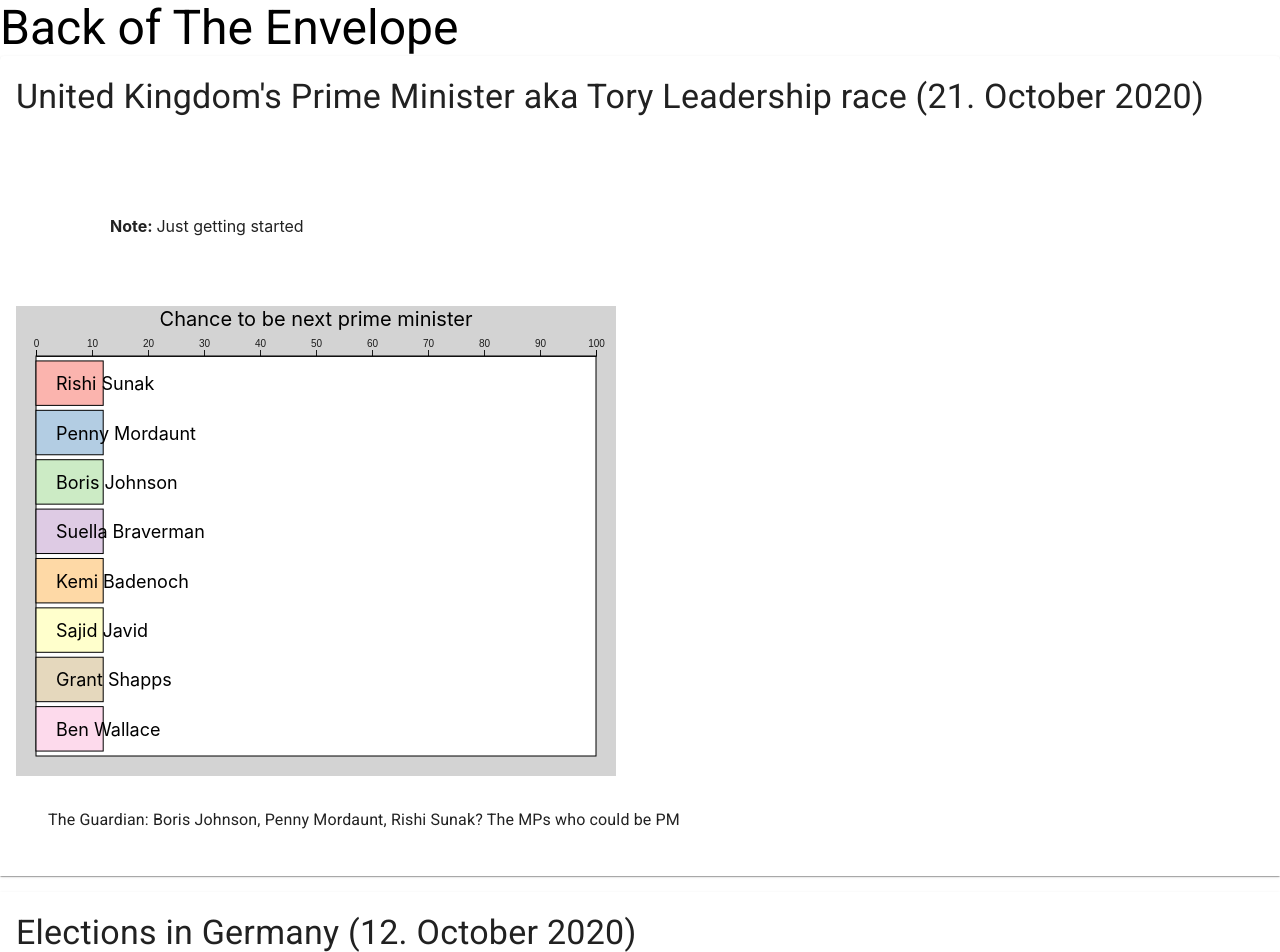
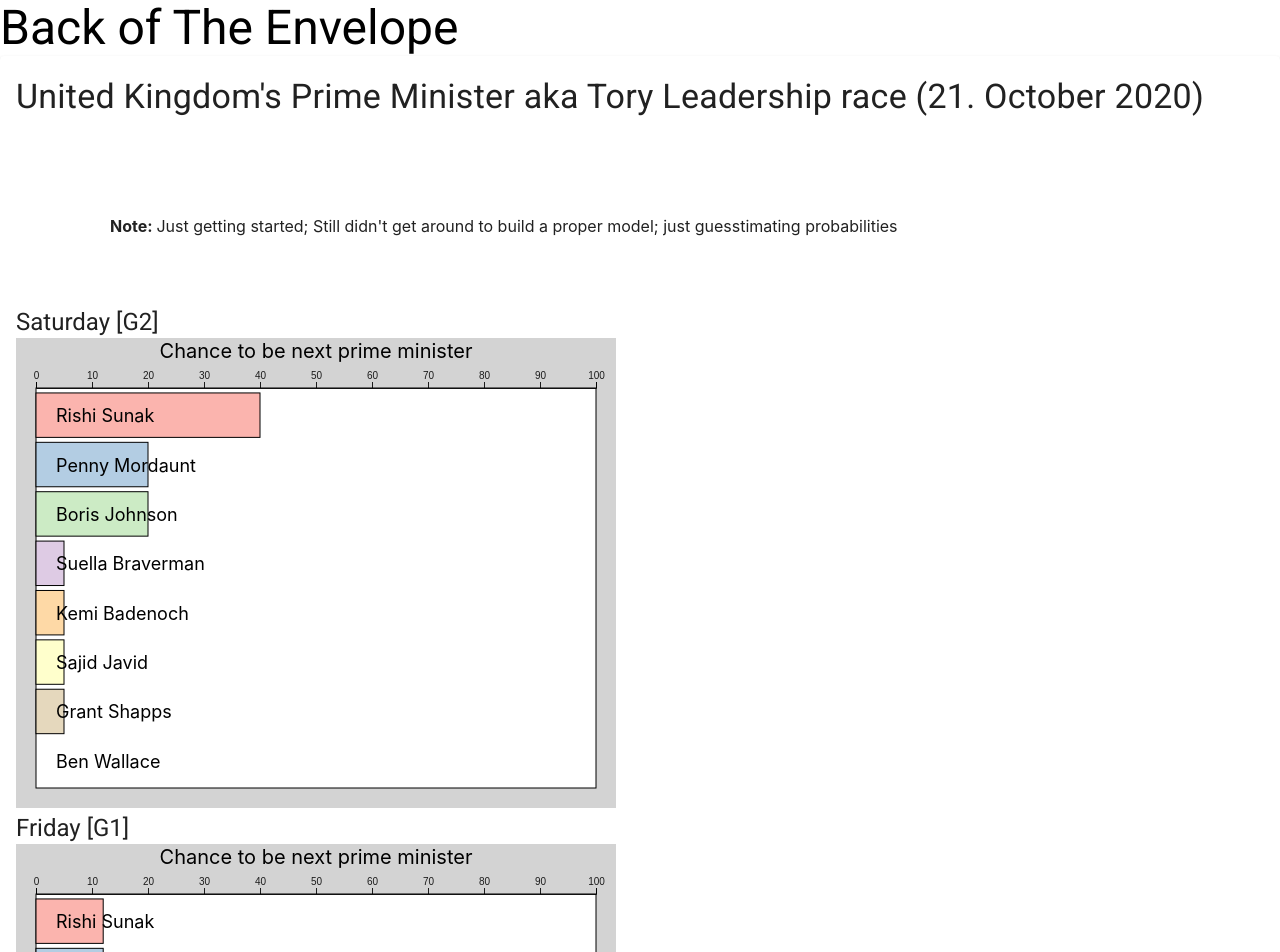
Before and after one commit to HelgeKrueger/back_of_the_envelope, a React (Create React App) app in the folder webapp/: page / in a window 1280 px wide. Shown: the top 952 px of the page. Built offline with nearby package versions, Linux system fonts and the light colour scheme.

Commit message:
collect more data

```diff
--- a/webapp/src/components/Sources.js
+++ b/webapp/src/components/Sources.js
@@ -6,10 +6,10 @@ const Sources = (props) => {
     window.location = url;
   };
   return (
-    <List>
+    <List dense>
       {list.map((entry) => {
         return (
-          <ListItem>
+          <ListItem key={entry.name}>
             <ListItemButton onClick={() => open(entry.url)}>
               <ListItemText primary={entry.title} />
             </ListItemButton>
--- a/webapp/src/components/United_Kingdom_2022_10_21.js
+++ b/webapp/src/components/United_Kingdom_2022_10_21.js
@@ -20,9 +20,25 @@ const Predicition = () => {
       <AccordionDetails>
         <Container sx={{ margin: "70px" }}>
           <Typography variant="body">
-            <b>Note: </b> Just getting started
+            <b>Note: </b> Just getting started; Still didn't get around to build
+            a proper model; just guesstimating probabilities
           </Typography>
         </Container>
+        <Typography variant="h5">Saturday [G2]</Typography>
+        <PercentageBarChart
+          data={[
+            { name: "Rishi Sunak", percentage: 40 },
+            { name: "Penny Mordaunt", percentage: 20 },
+            { name: "Boris Johnson", percentage: 20 },
+            { name: "Suella Braverman", percentage: 5 },
+            { name: "Kemi Badenoch", percentage: 5 },
+            { name: "Sajid Javid", percentage: 5 },
+            { name: "Grant Shapps", percentage: 5 },
+            { name: "Ben Wallace", percentage: 0 },
+          ]}
+          title="Chance to be next prime minister"
+        />
+        <Typography variant="h5">Friday [G1]</Typography>
         <PercentageBarChart
           data={[
             { name: "Rishi Sunak", percentage: 12 },
@@ -39,9 +55,16 @@ const Predicition = () => {
         <Sources
           list={[
             {
+              name: "G1",
               title:
                 "The Guardian: Boris Johnson, Penny Mordaunt, Rishi Sunak? The MPs who could be PM",
               url: "https://www.theguardian.com/politics/2022/oct/20/who-could-replace-liz-truss-as-prime-minister",
+            },
+            {
+              name: "G2",
+              title:
+                "The Guardian: Johnson, Mordaunt or Sunak: who is backing whom as next Tory leader",
+              url: "https://www.theguardian.com/politics/2022/oct/21/boris-johnson-penny-mordaunt-rishi-sunak-who-backing-next-tory-leader",
             },
           ]}
         />
```
